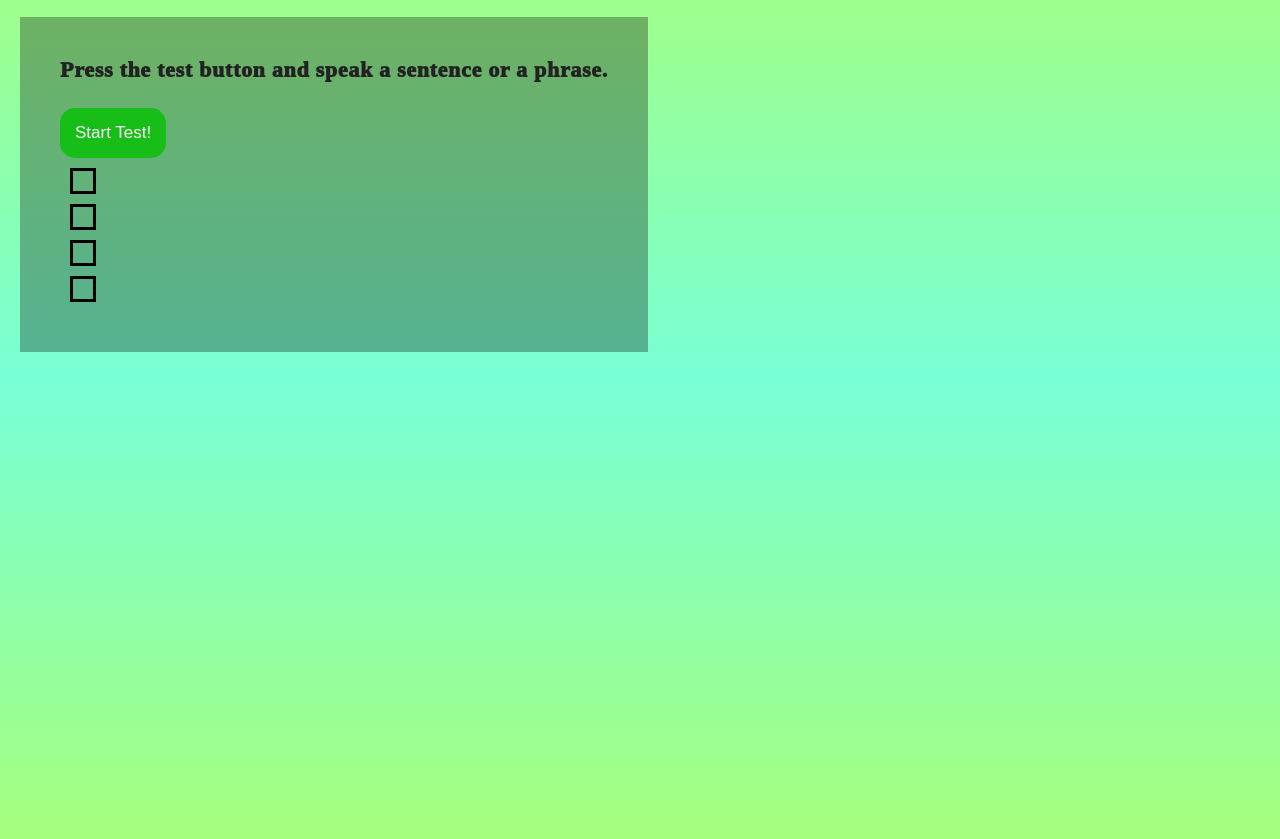
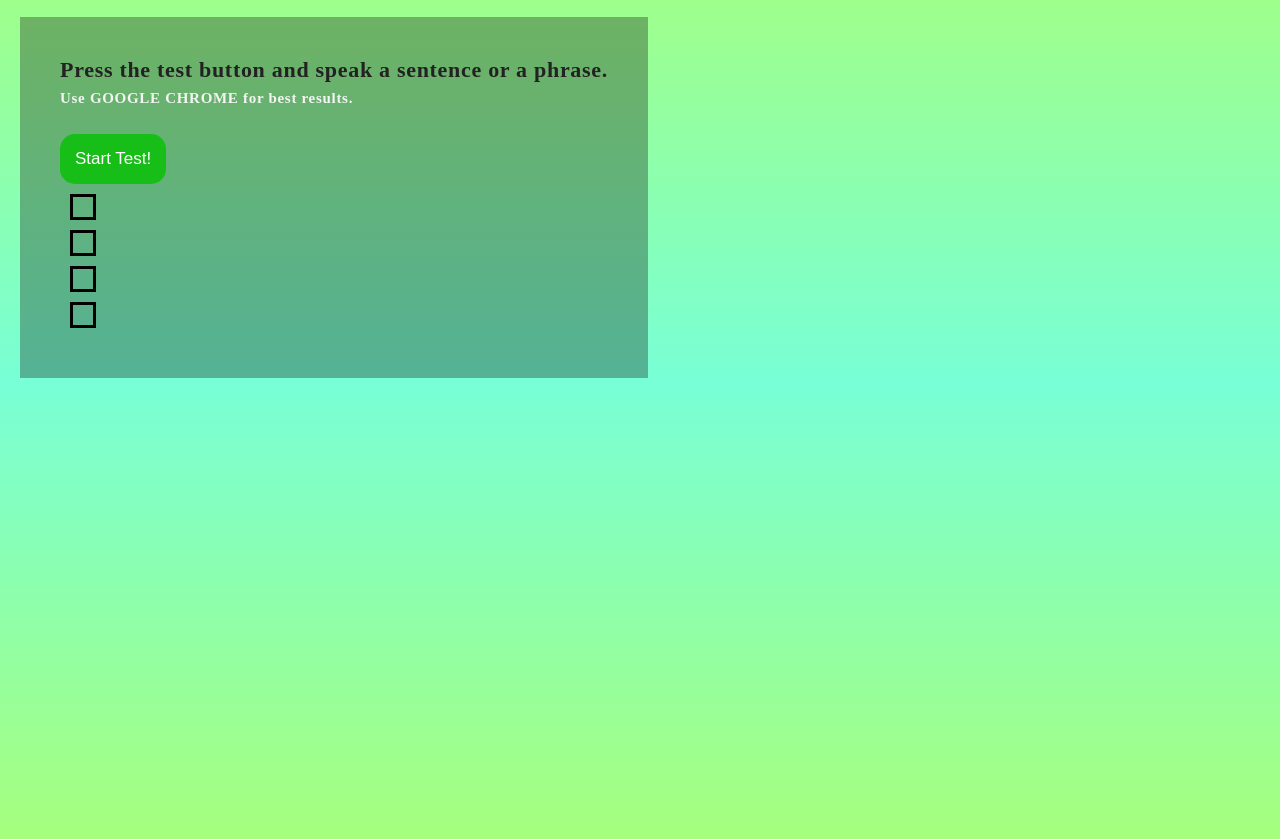
Before and after one commit to nimishbhandari/SpeechRecognition, a plain HTML site: page index.html in a window 1280 px wide. Shown: the part 97-936 px from the top of the page. Drawn offline with Linux system fonts and the light colour scheme.

Commit message:
Add files via upload

```diff
--- a/index.html
+++ b/index.html
@@ -11,7 +11,7 @@
         * {
             margin: 0;
             padding: 0;
-/*             overflow-x: hidden; */
+            /* overflow-x: hidden; */
         }
 
         body {
@@ -46,9 +46,9 @@
             font-size: 22px;
             letter-spacing: 0.7px;
             color: #222222;
-            font-weight: 1000;
+            font-weight: 800;
             margin-bottom: 10px;
-            text-align: center;
+            text-align: left;
         }
 
         .content {
@@ -72,6 +72,11 @@
             border: none;
             font-size: 17px;
         }
+
+        .intro>span {
+            color: #f4f4f4;
+            font-size: 15px;
+        }
     </style>
 </head>
 
@@ -82,7 +87,8 @@
 
     <div class="container">
         <div class="intro">
-            Press the test button and speak a sentence or a phrase.
+            Press the test button and speak a sentence or a phrase. <br>
+            <span>Use GOOGLE CHROME for best results.</span>
         </div>
 
         <div class="content">
```
